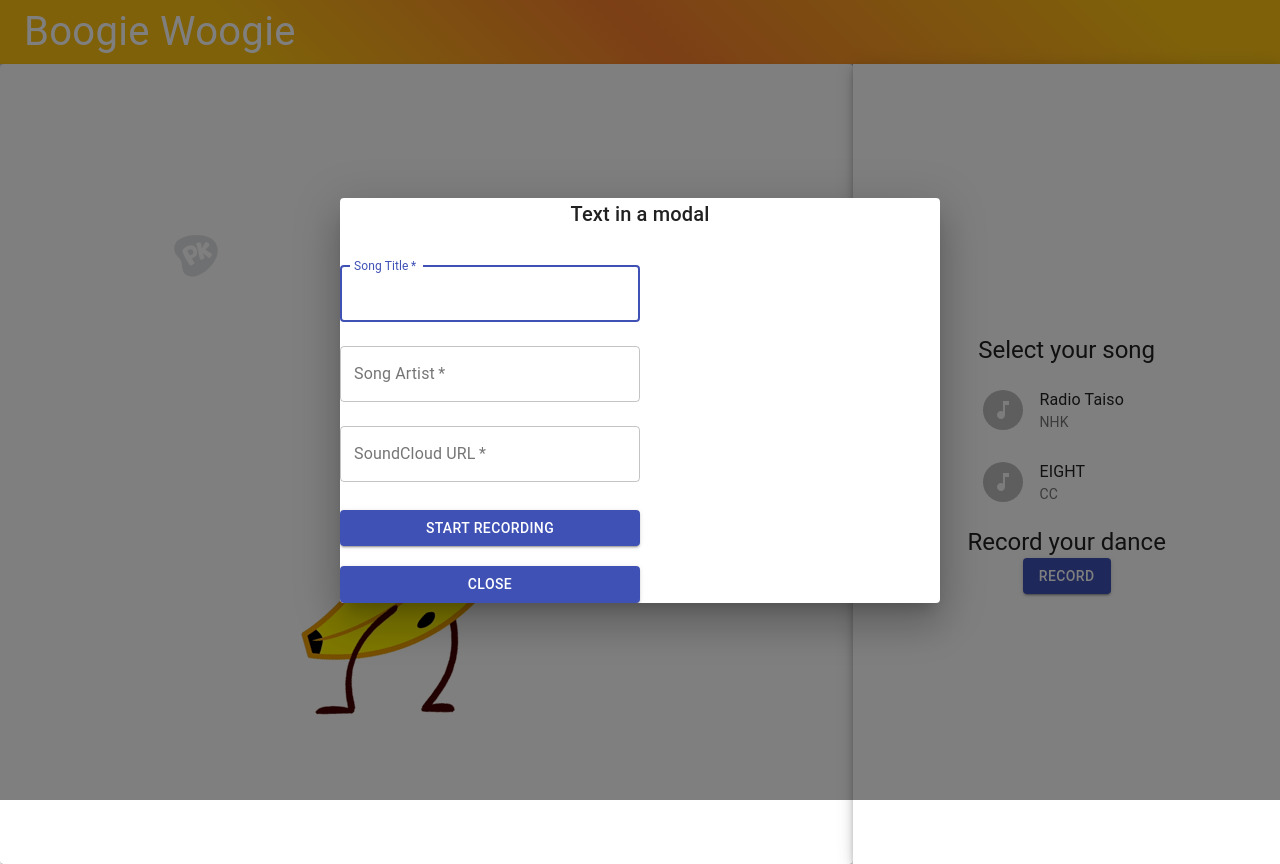
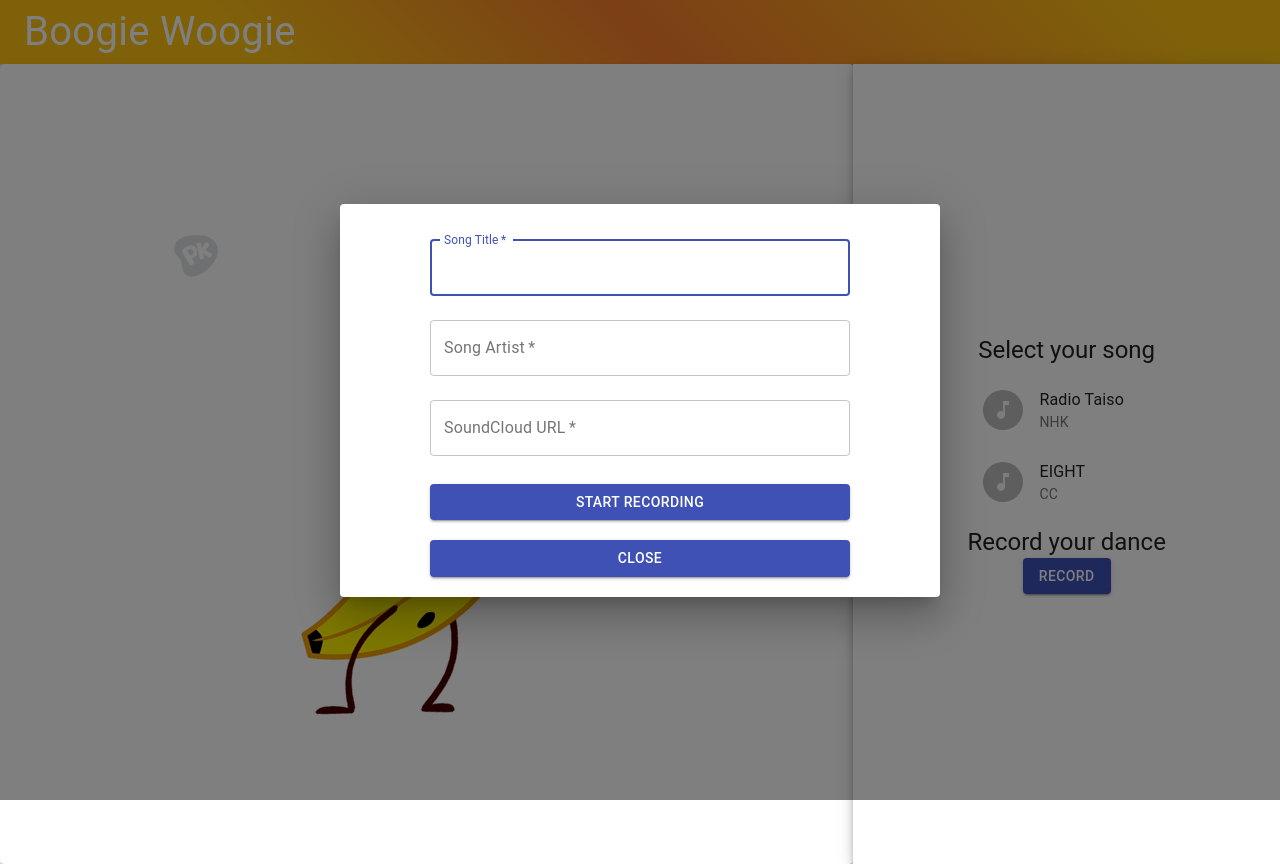
Before and after one commit to crazy-bananas/boogie-woogie, a React (Create React App) app: page / in a window 1280 px wide. Both pictures are taken after a click on the button "RECORD". Built offline with nearby package versions, Linux system fonts and the light colour scheme.

Commit message:
refactored recording window

```diff
--- a/src/components/DanceWindow.jsx
+++ b/src/components/DanceWindow.jsx
@@ -41,7 +41,7 @@ class DanceWindow extends Component {
           <audio
             id="audio_player"
             ref={this.audioPlayerRef}
-            src={this.props.newSong.songUrl}
+            src={this.props.newSong.url}
             controls
             onEnded={this.props.audioFinished}
           />
--- a/src/components/RecordDanceModal.jsx
+++ b/src/components/RecordDanceModal.jsx
@@ -65,14 +65,23 @@ class SimpleModal extends Component {
     return (
       <div>
         <MyDialog onClose={this.handleClose} open={this.state.setOpen}>
-          <div id="dialog">
-            <Typography variant="h6" id="modal-title">
-              Text in a modal
-            </Typography>
-
+          <div
+            id="dialog"
+            style={{
+              display: "flex",
+              marginBottom: "20px",
+              alignItems: "center",
+              justifyContent: "center"
+            }}
+          >
             <form
               noValidate
-              style={{ width: "50%", marginTop: "20px", alignItems: "center" }}
+              style={{
+                width: "70%",
+                marginTop: "20px",
+                alignItems: "center",
+                justifyContent: "center"
+              }}
             >
               <TextField
                 variant="outlined"
--- a/src/index.js
+++ b/src/index.js
@@ -8,7 +8,7 @@ import { createStore } from "redux";
 
 const initialState = {
   isSongSelected: false,
-  songSelected: 0,
+  songSelected: -1,
   totalScore: 0,
   maxScore: 0,
   songList: [
@@ -88,8 +88,8 @@ const appReducer = (state = initialState, action) => {
       newState.newSong.artist = action.payload.artist;
       newState.newSong.title = action.payload.title;
       newState.newSong.url = action.payload.url;
-      newState.isRecording = true;
-      console.log(newState);
+      newState.songList.push(action.payload);
+      newState.songSelected = newState.songList.length - 1;
       return newState;
     }
 
```
